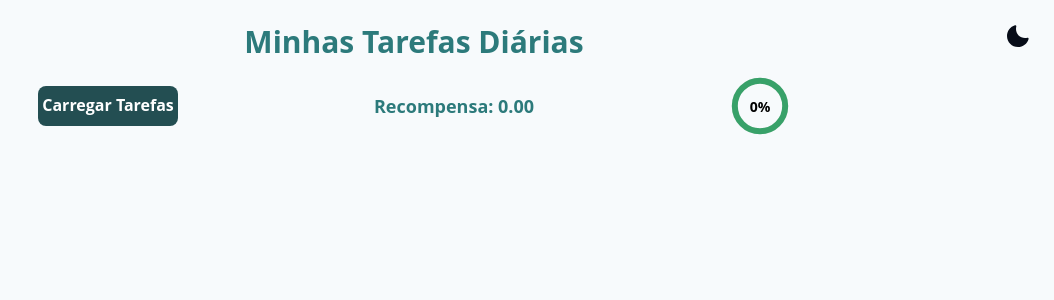
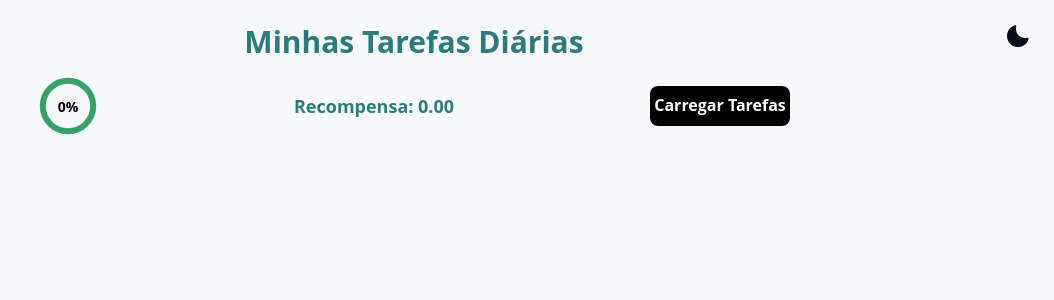
Before and after one commit to anthony-steffen/allowance-app, a React (Vite) app: page /home in a window 1280 px wide. Shown: the top 300 px of the page, without its empty margins (226-1280 px from the left). Built offline with nearby package versions, Linux system fonts and the light colour scheme.

Commit message:
💄Style: Improving Home page color style

```diff
--- a/src/pages/Home.jsx
+++ b/src/pages/Home.jsx
@@ -9,6 +9,7 @@ const Home = () => {
   const { tasks, loadDailyTasks, toggleTaskCompletion, completeAllTasks, loaded } = useContext(TaskContext);
   const colorMode = useColorMode();
   const progress = tasks.filter(task => task.isCompleted).length / tasks.length * 100;
+  const allCompleted = tasks.every(task => task.isCompleted);
 
   return (
     <Flex p={6} maxW="800px" mx="auto" direction="column">
@@ -16,42 +17,41 @@ const Home = () => {
         Minhas Tarefas Diárias
       </Heading>
       <Flex justifyContent="space-between" alignItems="center" mb={4} direction={{base: 'column', md: 'row'}} gap={4}>
+        <CircularProgress
+        value={progress}
+        color={ progress <=30 ? 'red.500' : progress <= 60 ? 'yellow.500' : progress <= 99? 'blue.500' : 'green.500'}
+        size={{base: '50px', md: '60px'}}
+        >
+          <CircularProgressLabel
+          color={colorMode.colorMode === 'dark' ? 'gray.200' : 'black'}
+          fontWeight={'bold'}
+          fontSize={'sm'}>
+          {progress ? `${progress.toFixed(0)}%` : '0%'}
+          </CircularProgressLabel>
+        </CircularProgress>
+
+        <Text fontSize="lg" fontWeight="bold" color="teal.600" textAlign="center">
+          {`Recompensa: ${tasks.reduce((acc, task) => acc + (task.isCompleted ? task.value : 0), 0).toFixed(2)}`}
+        </Text>
+
             {/* Botão para carregar as tarefas diárias */}
             { !loaded ? (
               <Button
-            colorScheme="teal"
               maxW='140px'
               onClick={loadDailyTasks}
-            disabled={loaded}
               >
                 Carregar Tarefas
               </Button>
             ) : (
               <Button
-            bg={'teal.500'}
               maxW='140px'
-            onClick={completeAllTasks}
+              onClick={() => { completeAllTasks() }}
+              bg={allCompleted ? 'teal.700' : 'black'}
+              color={!allCompleted ? 'white' : 'yellow.100'}
               >
-              Concluir Tarefas
+                {tasks.every(task => task.isCompleted) ? 'Concluidas' : 'Concluir Todas'}
               </Button>
             )}
-
-        <Text fontSize="lg" fontWeight="bold" color="teal.600" textAlign="center">
-          {`Recompensa: ${tasks.reduce((acc, task) => acc + (task.isCompleted ? task.value : 0), 0).toFixed(2)}`}
-        </Text>
-
-        <CircularProgress
-        value={progress}
-        color={ progress <=25 ? 'red.500' : progress <= 50 ? 'yellow.500' : progress <= 75? 'blue.500' : 'green.500'}
-        size={{base: '50px', md: '60px'}}
-        >
-          <CircularProgressLabel
-          color={colorMode.colorMode === 'dark' ? 'white' : 'black'}
-          fontWeight={'bold'}
-          fontSize={'sm'}>
-          {progress ? `${progress.toFixed(0)}%` : '0%'}
-          </CircularProgressLabel>
-        </CircularProgress>
       </Flex>
 
       {tasks.map(task => (
@@ -87,7 +87,8 @@ const Home = () => {
               </Flex>
               <Button
                 variant="solid"
-                colorScheme={task.isCompleted ? 'green' : 'blue'}
+                bg={task.isCompleted ? 'teal.700' : 'black'}
+                color={!task.isCompleted ? 'white' : 'yellow.100'}
                 onClick={() => toggleTaskCompletion(task.id)}
                 maxW={'90px'}
                 size={'md'}
--- a/src/shared/theme.js
+++ b/src/shared/theme.js
@@ -27,7 +27,7 @@ const colors = {
   },
   // Cores do botão
   button: {
-    bgLight: 'teal.800', // Vermelho para o modo claro
+    bgLight: 'black', // Vermelho para o modo claro
     bgDark: 'black', // preto para o modo escuro
   },
 }
```
Lines whose indentation alone changed are shown as unchanged.
